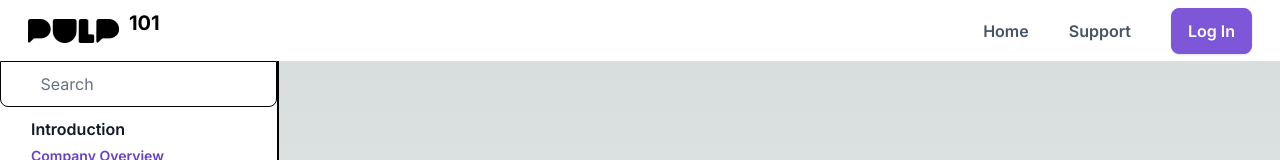
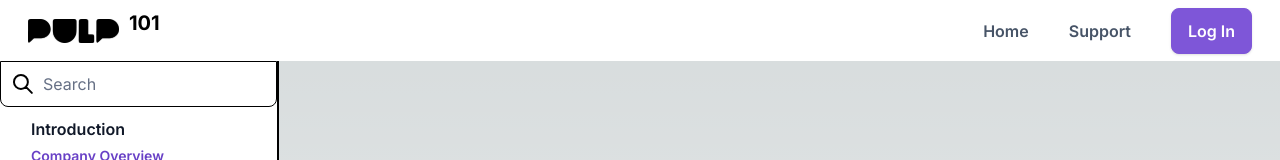
Before and after one commit to pulpshah/pulp101, a Next.js app: page / in a window 1280 px wide. Shown: the top 160 px of the page. Built offline with nearby package versions, Linux system fonts and the light colour scheme.

Commit message:
Implemented Search Component

```diff
--- a/src/components/Sidebar.tsx
+++ b/src/components/Sidebar.tsx
@@ -1,12 +1,9 @@
+import Search from "./subcomponents/Search"
+
 export default function Sidebar() {
     return (
         <div className="w-[279px] h-[1070px] bg-white border-r-2 border-black flex-col justify-start items-center inline-flex">
-            <div className="self-stretch p-2.5 bg-white rounded-bl-lg rounded-br-lg border border-black justify-start items-center gap-2 inline-flex">
-                <div className="w-[21.60px] h-[21.60px] relative" />
-                <div className="h-6 justify-center items-center gap-2.5 flex">
-                    <div className="w-[54px] text-[#667085] text-base font-normal font-['Inter'] leading-normal">Search</div>
-                </div>
-            </div>
+            <Search />
             <div className="p-2.5 flex-col justify-start items-start gap-2.5 flex">
                 <div className="h-[121px] bg-white flex-col justify-start items-center gap-[5px] flex">
                     <div className="self-stretch h-6 justify-start items-center gap-2 inline-flex">
--- /dev/null
+++ b/src/components/subcomponents/Search.tsx
@@ -0,0 +1,85 @@
+"use client";
+
+import SearchIcon from '../../assets/Search.svg'
+import Image from 'next/image';
+import { useState, useEffect, useRef } from 'react';
+
+export default function Search() {
+    // State to manage popup visibility and input text
+    const [isPopupVisible, setIsPopupVisible] = useState(false);
+    const [searchText, setSearchText] = useState('');
+    const [hasFocus, setHasFocus] = useState(false);
+
+    // Reference to the search box element
+    const searchBoxRef = useRef(null);
+
+    // Function to handle click on the search box to show popup
+    const handleSearchBoxClick = () => setIsPopupVisible(true);
+
+    // Function to handle clicks outside the search box to close the popup
+    const handleClickOutside = (event) => {
+        if (searchBoxRef.current && !searchBoxRef.current.contains(event.target)) {
+            setIsPopupVisible(false);
+        }
+    };
+
+    // Effect to add or remove click event listener based on popup visibility
+    useEffect(() => {
+        if (isPopupVisible) {
+            document.addEventListener('click', handleClickOutside);
+        } else {
+            document.removeEventListener('click', handleClickOutside);
+        }
+        return () => {
+            document.removeEventListener('click', handleClickOutside);
+        };
+    }, [isPopupVisible]);
+
+    return (
+        <div ref={searchBoxRef} className="w-full">
+            {/* Search Box */}
+            <div
+                className="w-full p-2.5 bg-white rounded-bl-lg rounded-br-lg border border-black flex items-center gap-2"
+                onClick={handleSearchBoxClick}
+            >
+                {/* Icon */}
+                <Image
+                    src={SearchIcon}  // Replace with the path to your icon
+                    alt="Search Icon"
+                    className="w-6 h-6" // Adjust size as needed
+                />
+                <div className="h-6 flex items-center gap-2.5">
+                    <div className="w-[54px] text-[#667085] text-base font-normal leading-normal">Search</div>
+                </div>
+            </div>
+
+            {/* Popup */}
+            {isPopupVisible && (
+                <div className="fixed inset-0 bg-black bg-opacity-50 flex justify-center items-start pt-[80px]">
+                    <div className="bg-white p-8 rounded-lg shadow-lg relative w-[90%] max-w-3xl">
+                        {/* Close Button */}
+                        <div
+                            className="text-[#000000] w-[29px] h-[29px] absolute top-6 right-6 cursor-pointer"
+                            onClick={() => setIsPopupVisible(false)}
+                        >
+                            X
+                        </div>
+                        {/* Popup Content */}
+                        <div className="flex-col gap-1.5">
+                            <div className="text-[#000000] text-sm font-medium leading-tight">Search</div>
+                            <input
+                                type="text"
+                                value={searchText}
+                                onFocus={() => setHasFocus(true)}
+                                onBlur={() => setHasFocus(false)}
+                                onChange={(e) => setSearchText(e.target.value)}
+                                placeholder={!hasFocus && searchText === '' ? 'Go to...' : ''}
+                                className="w-full px-3.5 py-2.5 bg-white rounded-lg shadow border border-[#d0d5dd] text-black"
+                            />
+                        </div>
+                    </div>
+                </div>
+            )}
+        </div>
+    );
+}
```
Also changed, not shown: src/assets/Search.svg (added).
